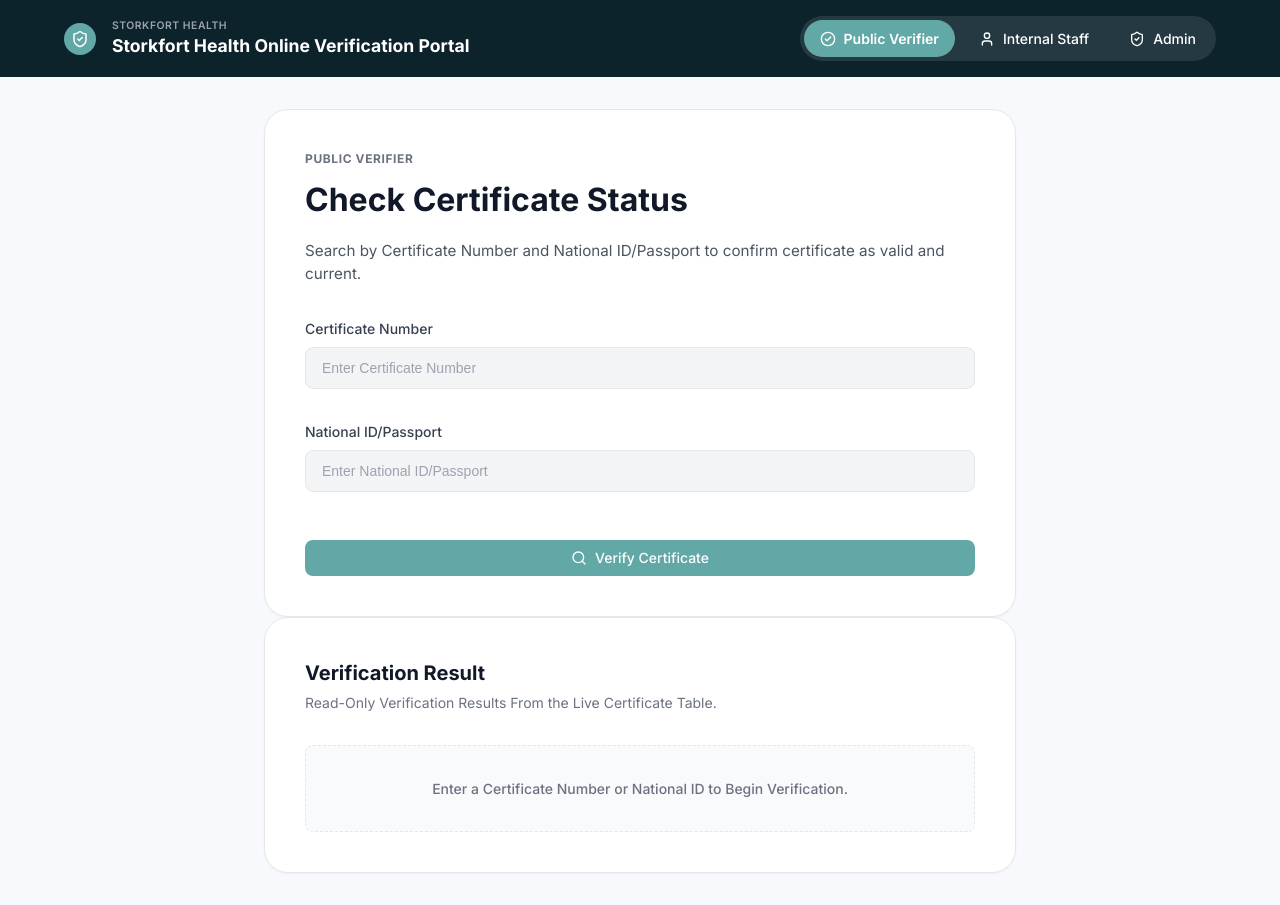
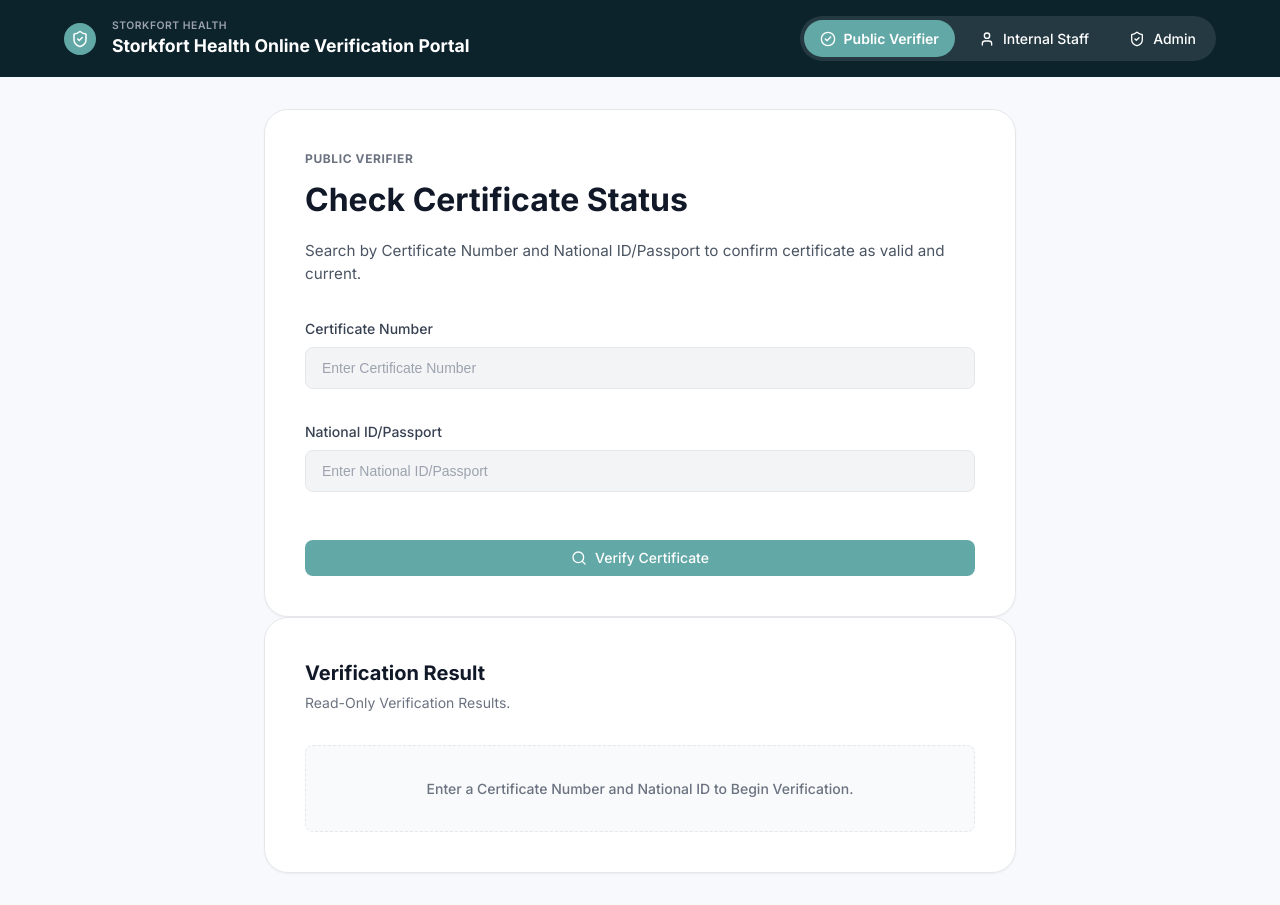
Before and after one commit to Frankmona/storkhealth, a Next.js app: page / in a window 1280 px wide. Built offline with nearby package versions, Linux system fonts and the light colour scheme.

Commit message:
Update verification text

```diff
--- a/src/app/page.tsx
+++ b/src/app/page.tsx
@@ -102,7 +102,7 @@ export default function Home() {
 
       <div className="card animate-slide-up" style={{ padding: '2.5rem', animationDelay: '0.1s' }}>
         <h2 style={{ fontSize: '1.25rem', fontWeight: 700, color: '#111827', marginBottom: '0.25rem' }}>Verification Result</h2>
-        <p style={{ color: '#6b7280', fontSize: '0.875rem', marginBottom: '2rem' }}>Read-Only Verification Results From the Live Certificate Table.</p>
+        <p style={{ color: '#6b7280', fontSize: '0.875rem', marginBottom: '2rem' }}>Read-Only Verification Results.</p>
 
         {loading && (
           <div style={{ padding: '3rem 2rem', backgroundColor: '#f9fafb', border: '1px dashed #e5e7eb', borderRadius: 'var(--radius-md)', textAlign: 'center', display: 'flex', flexDirection: 'column', alignItems: 'center', justifyContent: 'center', gap: '1rem' }}>
@@ -119,7 +119,7 @@ export default function Home() {
 
         {!loading && !error && !result && (
           <div style={{ padding: '2rem', backgroundColor: '#f9fafb', border: '1px dashed #e5e7eb', borderRadius: 'var(--radius-md)', textAlign: 'center', color: '#6b7280', fontSize: '0.875rem', fontWeight: 500 }}>
-            Enter a Certificate Number or National ID to Begin Verification.
+            Enter a Certificate Number and National ID to Begin Verification.
           </div>
         )}
 
```
